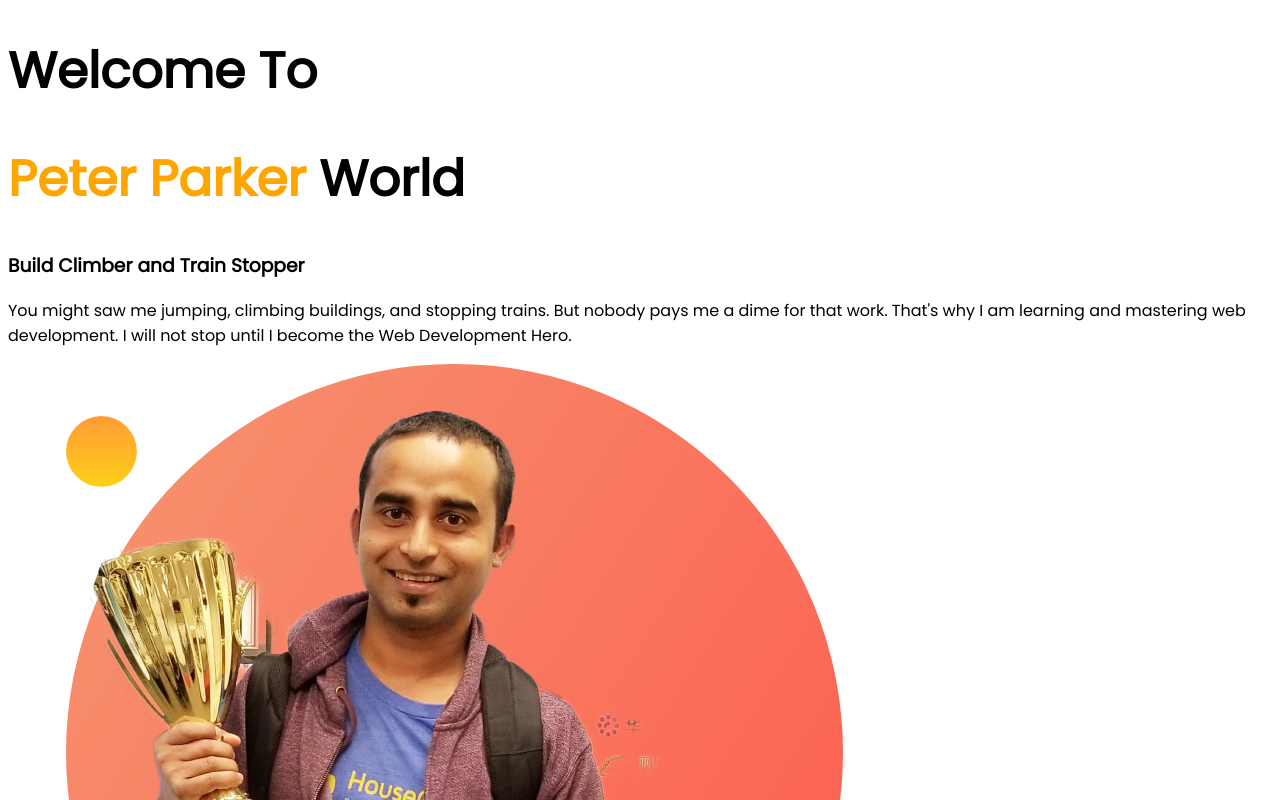
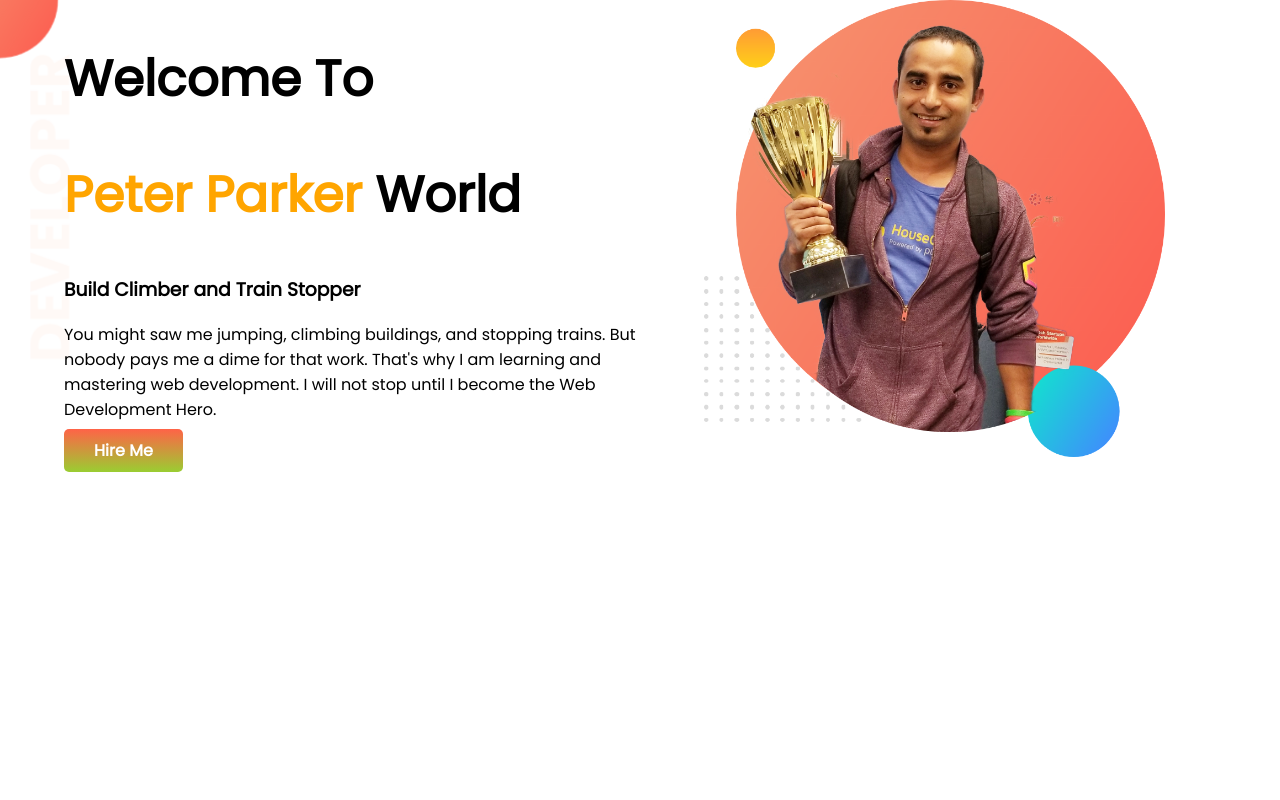
Before and after one commit to shawonstk/developer-portfolio, a plain HTML site: page index.html in a window 1280 px wide. Shown: the top 800 px of the page. Drawn offline with Linux system fonts and the light colour scheme.

Commit message:
section final

```diff
--- a/index.html
+++ b/index.html
@@ -12,11 +12,24 @@
 </head>
 <body>
 
-    <h1>Welcome To</h1>
-    <h1><span>Peter Parker</span> World</h1>
-    <h3>Build Climber and Train Stopper</h3>
-    <p>You might saw me jumping, climbing buildings, and stopping trains. But nobody pays me a dime for that work. That's why I am learning and mastering web development. I will not stop until I become the Web Development Hero.</p>
-    <img src="images/jhankar.png" alt="">
+   <section class="top-banner">
+             <div class="half-width">
+                <h1>Welcome To</h1>
+                <h1><span>Peter Parker</span> World</h1>
+                <h3>Build Climber and Train Stopper</h3>
+                <p>You might saw me jumping, climbing buildings, and stopping trains. But nobody pays me a dime for that work. That's why I am learning and mastering web development. I will not stop until I become the Web Development Hero.</p>
+                <a class="hire-me" target="_blank" href="https://www.linkedin.com/company/programminghero/">Hire Me</a>
+            </div>
+
+            <div class="half-width">
+                <img src="images/jhankar.png" alt="">
+
+
+            </div>
+
+
+   </section>
+
 
 
 </body>
--- a/style.css
+++ b/style.css
@@ -1,5 +1,6 @@
 body{
     font-family: 'Poppins', sans-serif;
+    margin: 0;
 }
 h1{
     font-size: 50px;
@@ -7,3 +8,26 @@ h1{
 span{
     color: orange;
 }
+section{
+    display: flex;
+}
+.half-width{
+    width: 50%;
+   padding-left: 5%;
+}
+.half-width img{
+    width: 80%;
+
+}
+.hire-me{
+    text-decoration: none;
+    background-image: linear-gradient( tomato, yellowgreen );
+    padding: 10px 30px;
+    border-radius: 5px;
+    color: white;
+    font-weight: 700;
+}
+.top-banner{
+    background-image: url(images/top-banner.png);
+    background-repeat: no-repeat;
+}
```
